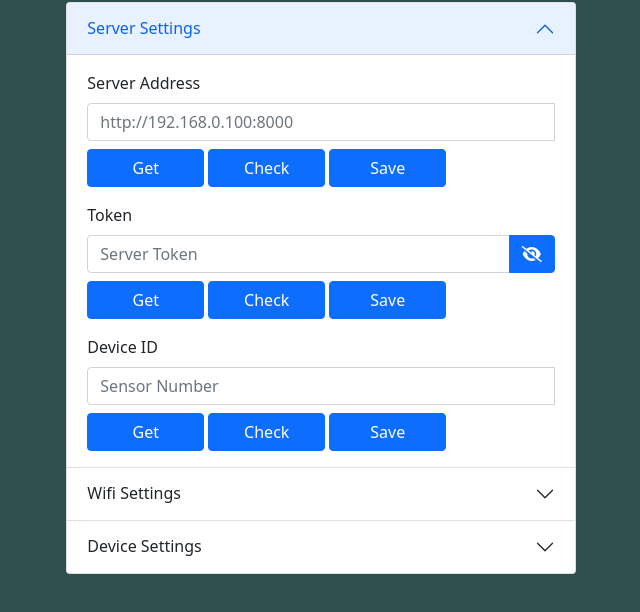
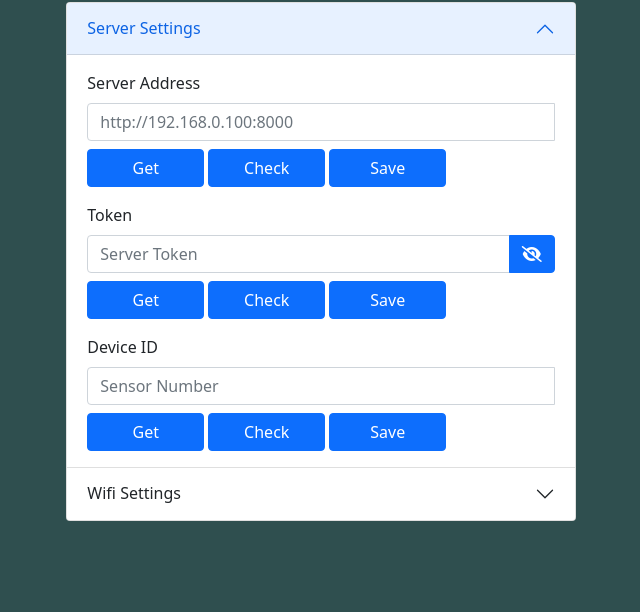
Before and after one commit to rajib884/WeatherStationHardware, a plain HTML site: page index.html in a window 1280 px wide. Shown: the part 58-670 px from the top of the page, without its empty margins (319-959 px from the left). Drawn offline with Linux system fonts and the light colour scheme.

Commit message:
Update index.html

```diff
--- a/index.html
+++ b/index.html
@@ -176,7 +176,7 @@
                     </div>
                 </div>
             </div>
-            <div class="accordion-item">
+            <!--<div class="accordion-item">
                 <h2 class="accordion-header">
                     <button class="accordion-button collapsed" type="button" data-bs-toggle="collapse"
                         data-bs-target="#collapseThree">
@@ -209,7 +209,7 @@
                         <div class="input-group">
                             <label class="input-group-text col-4">Sending delay (ms)</label>
                             <input class="form-control">
-                            <!-- <button class="btn btn-primary input-group-text">Apply</button> -->
+                            <!-- <button class="btn btn-primary input-group-text">Apply</button> ->
                             <button class="input-group-text btn btn-primary">
                                 <i class="fa-solid fa-arrow-right-arrow-left"></i>
                             </button>
@@ -229,7 +229,7 @@
                         <button class="btn btn-primary">Reboot Device</button>
                     </div>
                 </div>
-            </div>
+            --></div>
         </div>
     </div>
     <style>
```
